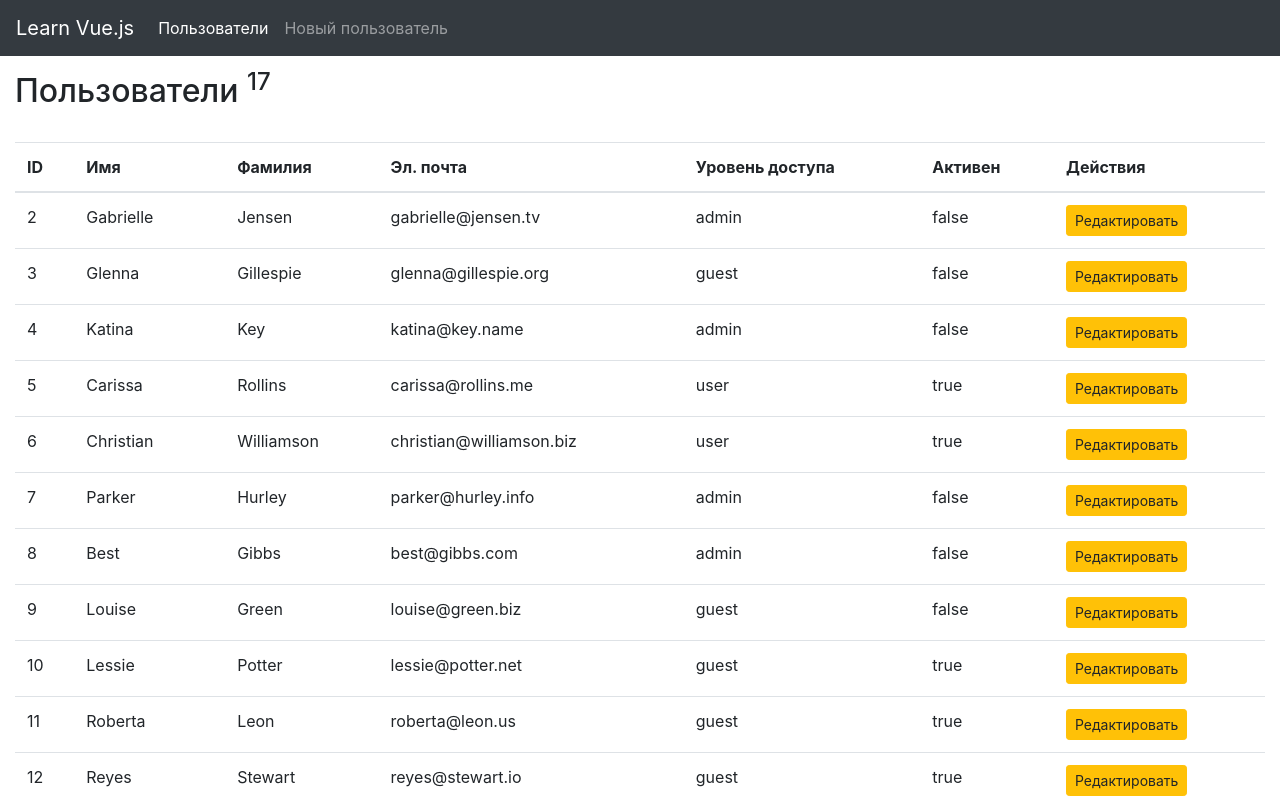
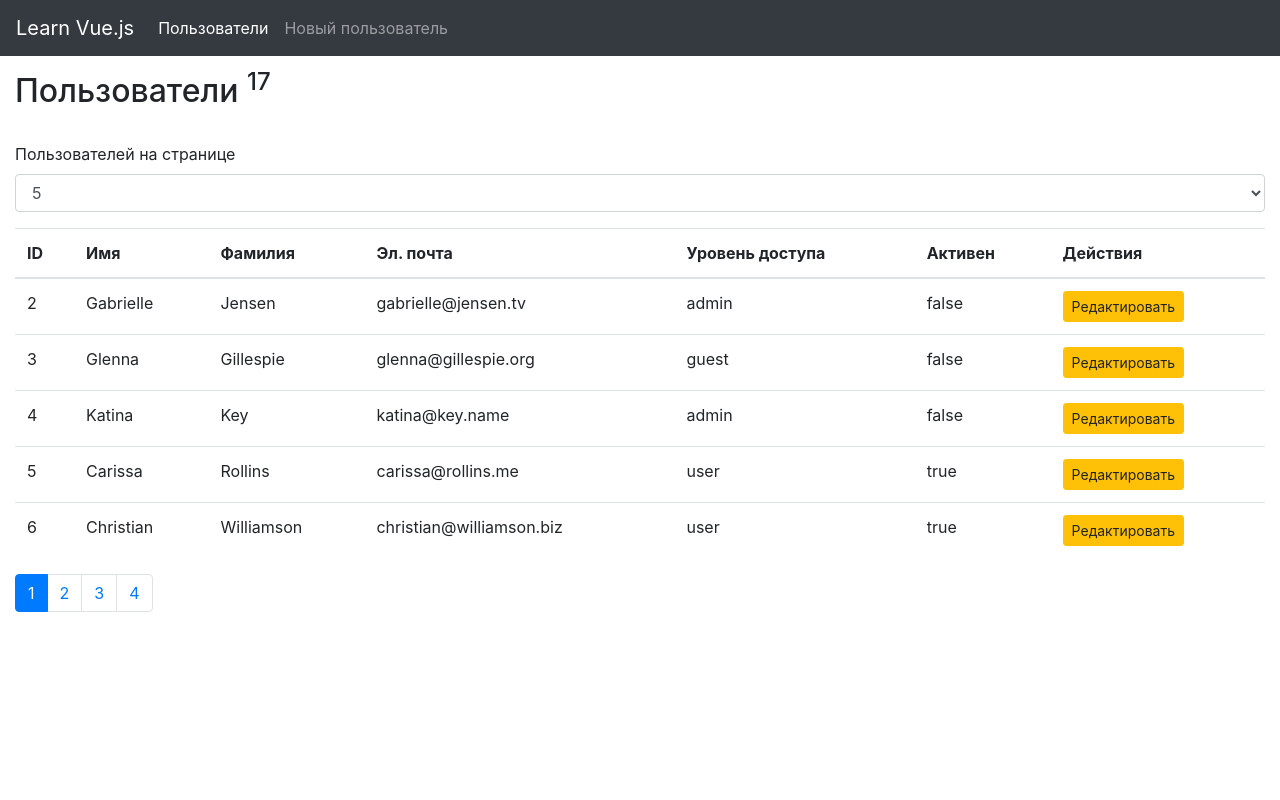
Before and after one commit to Uzenkov/javascript-vuejs, a Vue app: page /users in a window 1280 px wide. Shown: the top 800 px of the page. Built offline with nearby package versions, Linux system fonts and the light colour scheme; data requests are answered from the project's data file.

Commit message:
Added pagination

```diff
--- a/src/modules/users/components/UserList.vue
+++ b/src/modules/users/components/UserList.vue
@@ -1,4 +1,14 @@
 <template>
+  <div>
+    <div class="form-group">
+      <label for="usersPerPage">Пользователей на странице</label>
+      <select id="usersPerPage" v-model="usersPerPage" class="form-control">
+        <option :value="5">5</option>
+        <option :value="10">10</option>
+        <option :value="15">15</option>
+        <option :value="20">20</option>
+      </select>
+    </div>
     <table class="table">
       <thead>
         <tr>
@@ -12,7 +22,7 @@
         </tr>
       </thead>
       <tbody>
-      <tr v-for="user of users" :key="user.id">
+        <tr v-for="user of filteredUsers" :key="user.id">
           <td>{{ user.id }}</td>
           <td>{{ user.firstName }}</td>
           <td>{{ user.lastName }}</td>
@@ -30,12 +40,23 @@
           </td>
         </tr>
       </tbody>
-    <tfoot>
-      <tr>
-        <td colspan="7">Всего пользователей: {{ users.length }}</td>
-      </tr>
-    </tfoot>
     </table>
+
+    <nav>
+      <ul class="pagination">
+        <li
+          v-for="(paination, index) of totalPages"
+          :key="index"
+          class="page-item"
+          :class="{ active: currentPage === index }"
+        >
+          <button class="page-link" role="button" @click="currentPage = index">
+            {{ index + 1 }}
+          </button>
+        </li>
+      </ul>
+    </nav>
+  </div>
 </template>
 
 <script>
@@ -49,6 +70,22 @@ export default {
     }
   },
 
+  data: () => ({
+    currentPage: 0,
+    usersPerPage: 5
+  }),
+
+  computed: {
+    totalPages() {
+      return Math.floor(this.users.length / this.usersPerPage) + 1;
+    },
+    filteredUsers() {
+      let slice = this.currentPage * this.usersPerPage;
+      console.log(slice);
+      return this.users.slice(slice, slice + this.usersPerPage);
+    }
+  },
+
   methods: {
     editUser(id) {
       this.$router.push(`/users/${id}/edit`);
```
Lines whose indentation alone changed are shown as unchanged.
